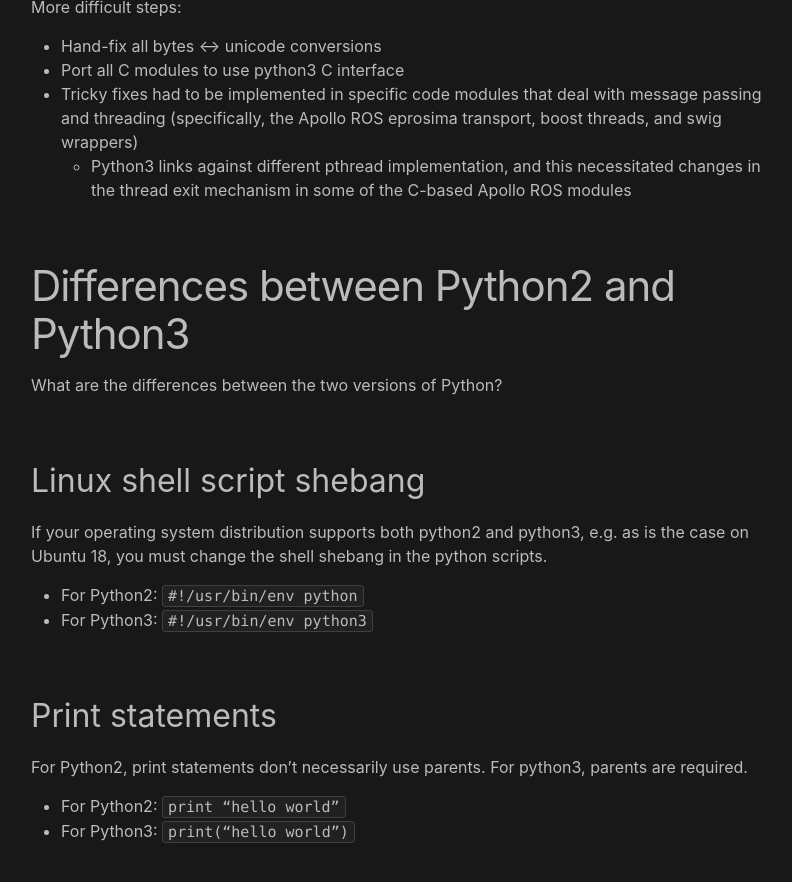
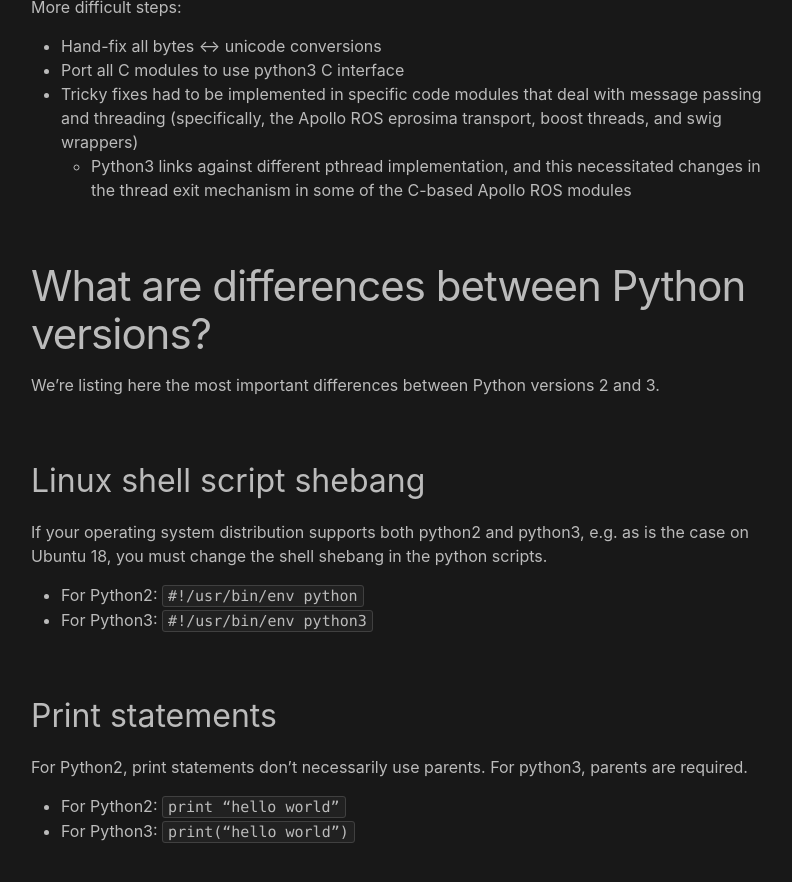
Before and after one commit to analytiq-hub/sigagent.github.io, a Jekyll site: the page built from _posts/2021-04-11-port-python2-to-python3.md, in a window 1280 px wide and 900 px high, scrolled down 1115 px. Shown: the top 882 px of the window, without its empty margins (239-1031 px from the left). Built offline with Jekyll 4.4.1, drawn with Linux system fonts in a browser that asks for light colours.

Commit message:
*** empty log message ***

```diff
--- a/_posts/2021-04-11-port-python2-to-python3.md
+++ b/_posts/2021-04-11-port-python2-to-python3.md
@@ -37,9 +37,9 @@ More difficult steps:
 * Tricky fixes had to be implemented in specific code modules that deal with message passing and threading (specifically, the Apollo ROS eprosima transport, boost threads, and swig wrappers)
   * Python3 links against different pthread implementation, and this necessitated changes in the thread exit mechanism in some of the C-based Apollo ROS modules
 
-# Differences between Python2 and Python3
+# What are differences between Python versions?
 
-What are the differences between the two versions of Python?
+We're listing here the most important differences between Python versions 2 and 3.
 
 ## Linux shell script shebang
 
```
